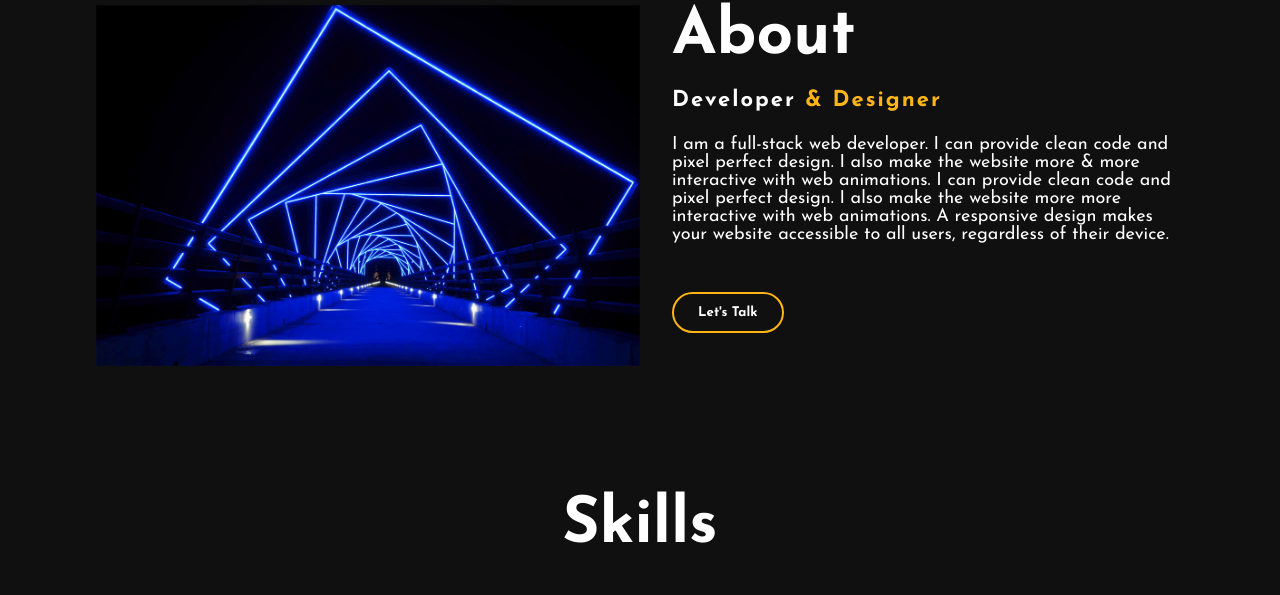
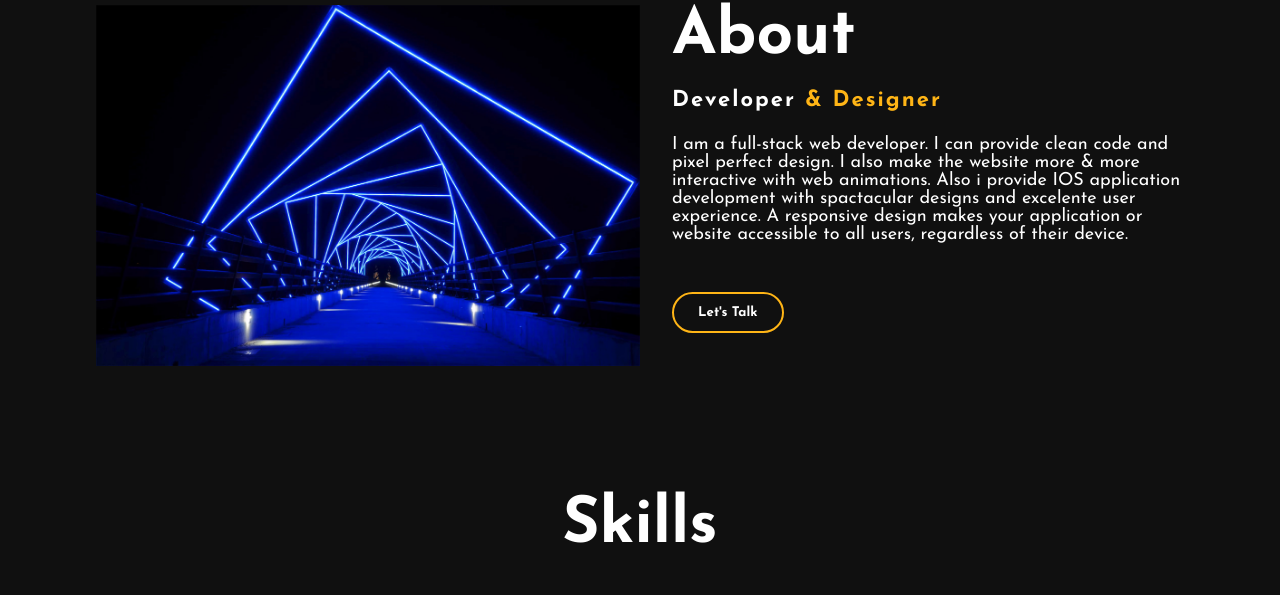
Before and after one commit to Ahmadbadran/portfolio, a website: page index.html in a window 1280 px wide. Shown: the part 891-1486 px from the top of the page. Drawn offline with nearby package versions, Linux system fonts and the light colour scheme.

Commit message:
fix some text

```diff
--- a/index.html
+++ b/index.html
@@ -77,9 +77,8 @@
           <p>
             I am a full-stack web developer. I can provide clean code and pixel
             perfect design. I also make the website more & more interactive with
-            web animations. I can provide clean code and pixel perfect design. I
-            also make the website more more interactive with web animations. A
-            responsive design makes your website accessible to all users,
+            web animations. Also i provide IOS application development with spactacular designs and excelente user experience. A
+            responsive design makes your application or  website accessible to all users,
             regardless of their device.
           </p>
           <button class="btn" ><a href="#contact">let's talk</a></button>
```
